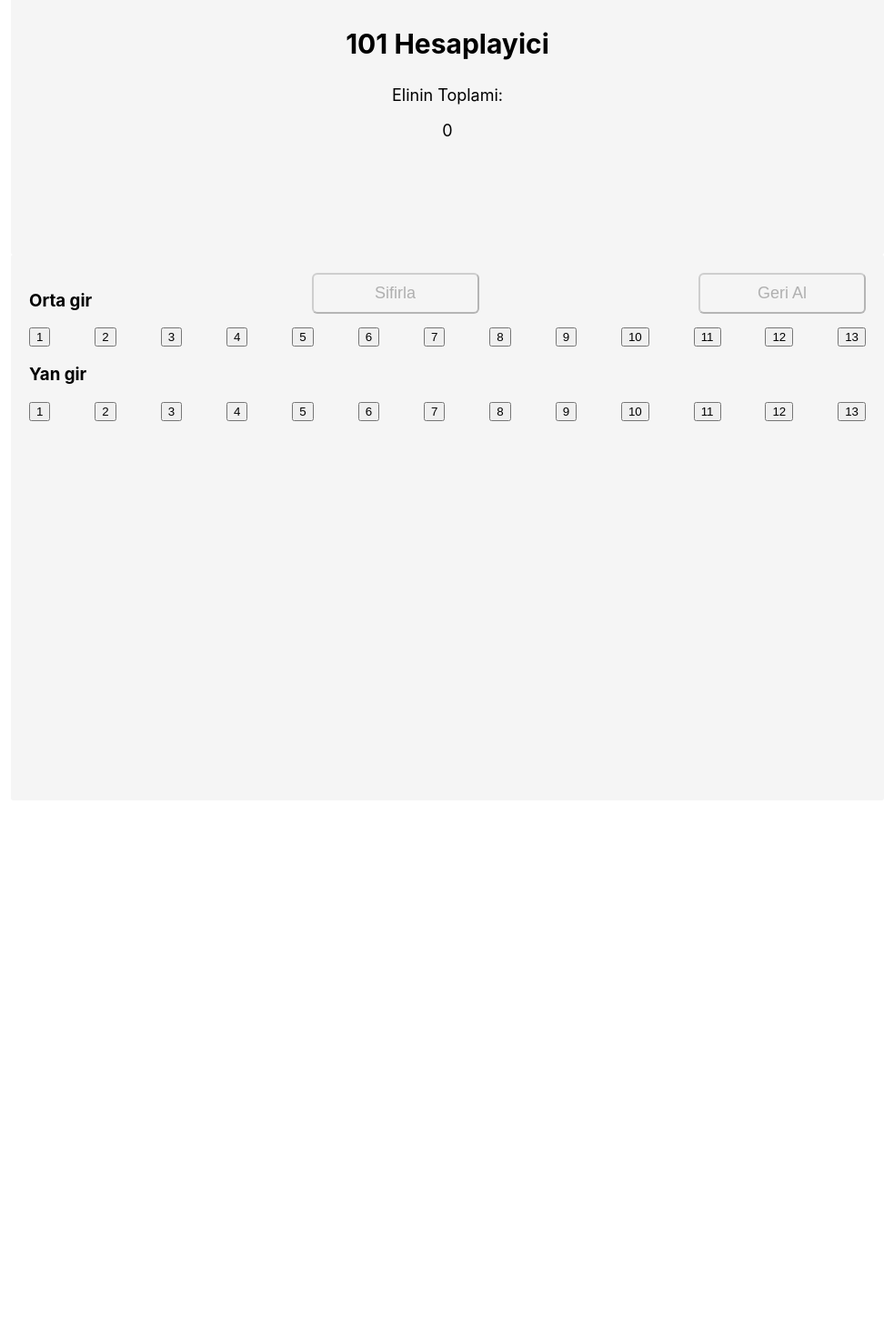
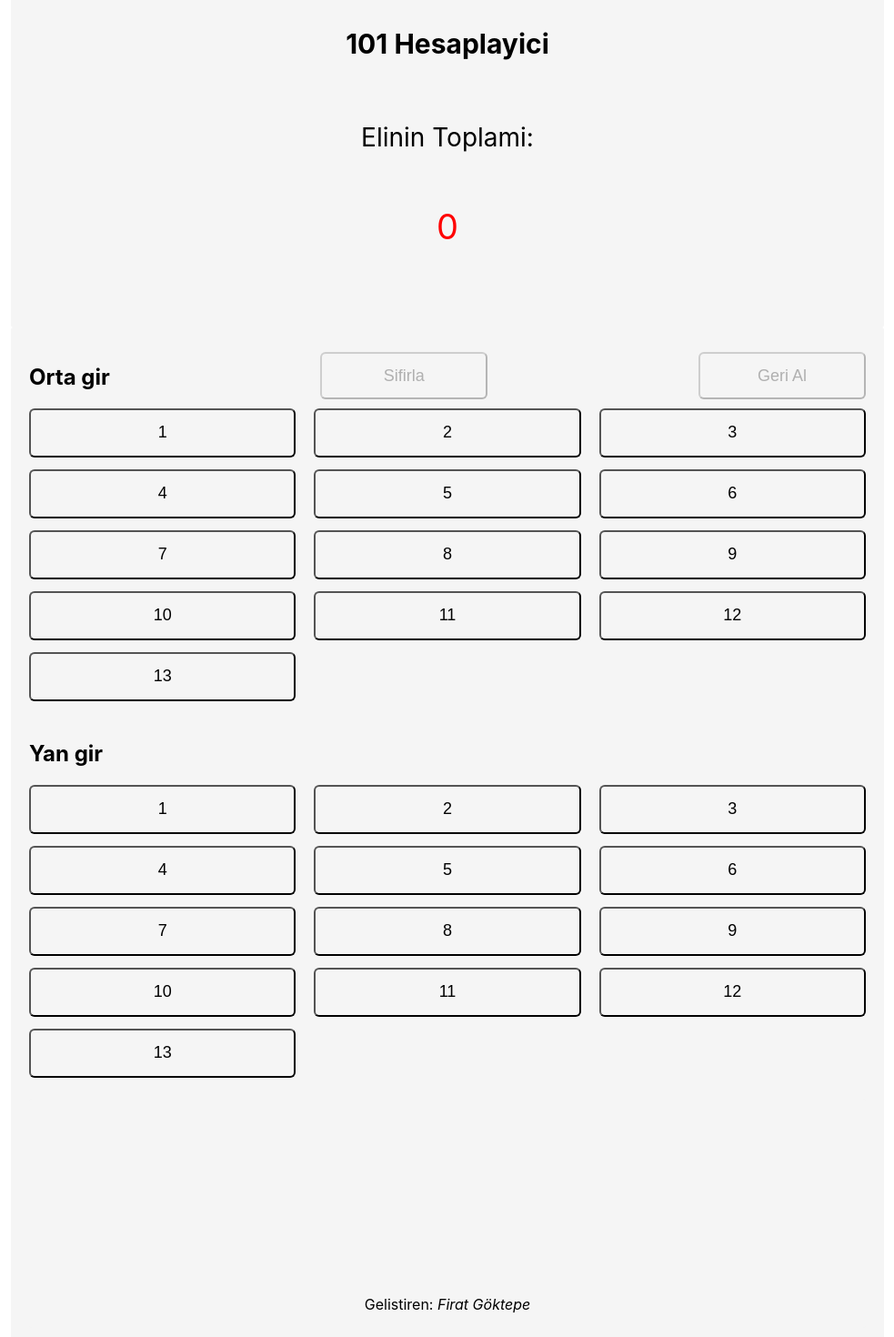
Before and after one commit to firatgoktepe/101-Okey-counter, a React (Create React App) app: page / in a window 1280 px wide. Shown: the part 40-1510 px from the top of the page at 91% size, without its empty margins (148-1131 px from the left). Before the commit the page ends 920 px from the top, so only its background shows below. Built offline with nearby package versions, Linux system fonts and the light colour scheme.

Commit message:
feat: more style fixes

```diff
--- a/src/App.css
+++ b/src/App.css
@@ -6,11 +6,14 @@
 }
 
 .counter-box {
+  display: flex;
+  flex-direction: column;
+  justify-content: space-between;
   background-color: #f5f5f5;
   border-radius: 3px;
   padding: 40px;
   text-align: center;
-  height: 30vh;
+  height: 40vh;
 }
 
 .counter-box h1 {
@@ -20,8 +23,18 @@
 }
 
 .counter-box p {
-  font-size: 18px;
-  margin-bottom: 0;
+  font-size: 28px;
+  margin-bottom: 0px;
+}
+
+.red {
+  color: red;
+  font-size: 38px !important;
+}
+
+.green {
+  color: green;
+  font-size: 38px !important;
 }
 
 .pieces-box {
@@ -31,13 +44,14 @@
   background-color: #f5f5f5;
   border-radius: 3px;
   padding: 20px;
-  height: 70vh;
+  height: 135vh;
 }
 
 .pieces-box__heading {
   display: flex;
   flex-wrap: wrap;
   justify-content: space-between;
+  align-items: flex-end;
 }
 
 .pieces-box__heading button {
@@ -53,9 +67,35 @@
 }
 
 .pieces {
+  display: grid;
+  grid-template-columns: 1fr 1fr 1fr;
+  grid-column-gap: 20px;
+  grid-row-gap: 40px;
+  justify-items: stretch;
+  align-items: stretch;
+  cursor: pointer;
+  margin-bottom: 50px;
+  background-color: #f5f5f5;
+}
+
+.pieces button {
+  background-color: #f5f5f5;
+  border-radius: 6px;
+  font-size: 18px;
+  cursor: pointer;
+  width: 100%;
+  height: 200%;
+}
+
+.footer {
   display: flex;
-  flex-direction: row;
-  flex-wrap: wrap;
-  justify-content: space-between;
-  cursor: pointer;
+  justify-content: center;
+  align-items: flex-end;
+  background-color: #f5f5f5;
+  border-radius: 3px;
+  height: 70vh;
 }
+
+.author {
+  font-style: italic;
+}
--- a/src/App.js
+++ b/src/App.js
@@ -30,7 +30,7 @@ function App() {
     } else if (count < 90 && count >= 60) {
       setNotification('Bu elin isi zor haci!')
     } else if (count < 60 && count > 20) {
-      setNotification('Daha yolun basindasin, belki bir umut acarsin!')
+      setNotification('Daha yolun basindasin, sabirli ol!')
     } else {
       setNotification('')
     }
@@ -50,12 +50,12 @@ function App() {
       <div className="counter-box">
         <h1>101 Hesaplayici</h1>
         <p>Elinin Toplami:</p>
-        <p>{count}</p>
-        <p>{notification}</p>
+        <p className={count < 101 ? "red" : "green"}>{count}</p>
+        <p className="notification">{notification}</p>
       </div>
       <div className="pieces-box">
         <div className="pieces-box__heading">
-          <h3>Orta gir</h3>
+          <h2>Orta gir</h2>
           <button disabled={!enabled} onClick={resetCount}>Sifirla</button>
           <button disabled={!enabled} onClick={undoCounter}>Geri Al</button>
         </div>
@@ -75,7 +75,7 @@ function App() {
           <button value={13} onClick={handleCounter}>13</button>
         </div>
         <div className="pieces-box__heading">
-          <h3>Yan gir</h3>
+          <h2>Yan gir</h2>
         </div>
         <div className="pieces">
           <button value={1} onClick={handleSideCouner}>1</button>
@@ -92,6 +92,9 @@ function App() {
           <button value={12} onClick={handleSideCouner}>12</button>
           <button value={13} onClick={handleSideCouner}>13</button>
         </div>
+        <div className="footer">
+          <p>Gelistiren: <span className="author">Firat Göktepe</span></p>
+        </div>
       </div>
 
     </div>
```
